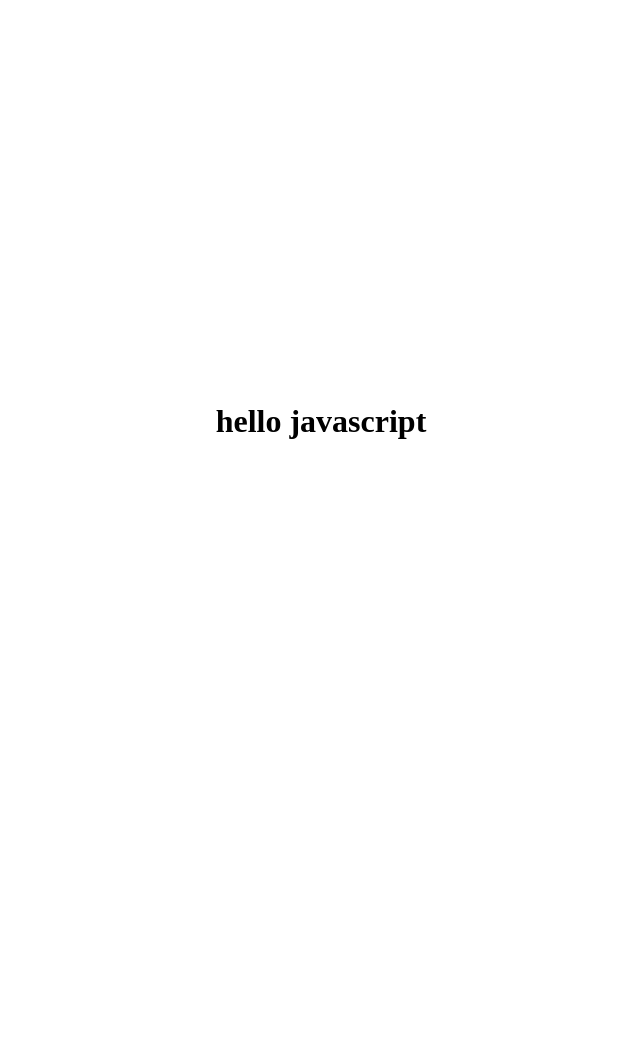
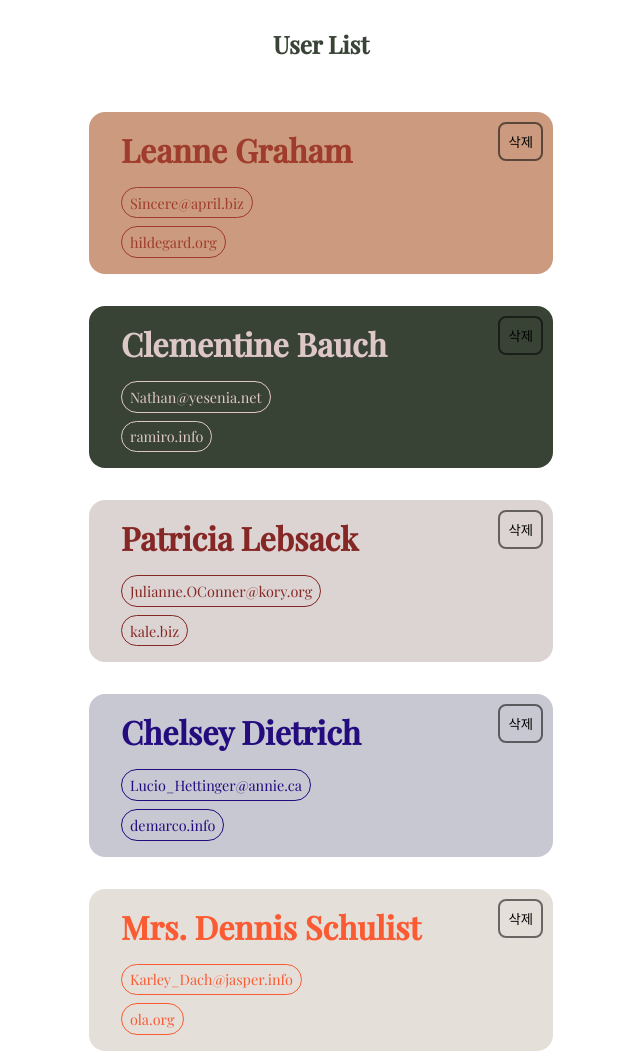
Before and after one commit to pearlKinn/lion-javascript, a website with bundled scripts: page client/index.html in a window 1280 px wide. Shown: the top 1054 px of the page, without its empty margins (319-959 px from the left). Before the commit the page ends 800 px from the top, so only its background shows below. Built offline with nearby package versions, Linux system fonts and the light colour scheme; data requests are answered from the project's data file.

Commit message:
비동기 통신으로 유저 리스트 컨트롤하기

```diff
--- a/client/index.html
+++ b/client/index.html
@@ -4,13 +4,31 @@
   <meta charset="UTF-8" />
   <meta name="viewport" content="width=device-width, initial-scale=1.0" />
   <link rel="stylesheet" href="./style.css" />
+  <script src="https://cdnjs.cloudflare.com/ajax/libs/gsap/3.12.2/gsap.min.js"></script>
   <script src="./main.js" type="module"></script>
   <title>범쌤과 함께하는 자바스크립트</title>
 </head>
 <body>
-  <h1>
-    <span class="first">hello</span>
-    <span class="second">javascript</span>
-  </h1>
+  <div class="user-card-list">
+
+    <h2>User List</h2>
+
+    <div class="user-card-inner">
+
+      <!-- <article class="user-card" data-index="user-1">
+        <h3 class="user-name">kindtiger</h3>
+        <div class="user-resouce-info">
+          <div>
+            <a class="user-email" href="mailto:tiger@euid.dev">tiger@euid.dev</a>
+          </div>
+          <div>
+            <a class="user-website" href="http://tiger.com" target="_blank" rel="noopener noreferer">tiger.com</a>
+          </div>
+        </div>
+        <button class="delete">삭제</button>
+      </article> -->
+    </div>
+
+  </div>
 </body>
 </html>
--- a/client/lib/dom/index.js
+++ b/client/lib/dom/index.js
@@ -4,6 +4,7 @@ export * from './css.js';
 export * from './attr.js';
 export * from './insert.js';
 export * from './getNode.js';
+export * from './userList.js';
 export * from './bindEvent.js';
 export * from './endScroll.js';
 export * from './showAlert.js';
--- /dev/null
+++ b/client/lib/utils/color.js
@@ -0,0 +1,34 @@
+/* global gsap */
+
+export const color = [
+  {background:'#cb9a7f', color:'#9f3c2d'},
+  {background:'#394335', color:'#DEC8C7'},
+  {background:'#DCD3D3', color:'#852825'},
+  {background:'#C7C8D2', color:'#240C7E'},
+  {background:'#E5DFDA', color:'#FA5B32'},
+  {background:'#94B1D5', color:'#951F1D'},
+  {background:'#E69C49', color:'#465342'},
+  {background:'#F3D4CE', color:'#131F53'},
+  {background:'#D4CAC9', color:'#151817'},
+  {background:'#0A0061', color:'#D0CEC7'},
+  {background:'#304741', color:'#DC9949'},
+  {background:'#DBDCCE', color:'#07014E'},
+  {background:'#A6928F', color:'#1B1F76'},
+  {background:'#D09696', color:'#444675'},
+  {background:'#83190B', color:'#E1926F'},
+  {background:'#2C2D2C', color:'#C1B8B7'},
+]
+
+
+
+export function changeColor (target){
+  gsap.utils.toArray(target).forEach((item,index)=>{
+    gsap.set(item,{
+      backgroundColor:color[index].background,
+      color:color[index].color,
+    })
+    gsap.set(item.querySelectorAll('a'),{
+      borderColor:color[index].color,
+    })
+  })
+}
--- a/client/lib/utils/delay.js
+++ b/client/lib/utils/delay.js
@@ -34,7 +34,7 @@ const defaultOptions = {
   errorMessage: '알 수 없는 오류가 발생했습니다.',
 };
 
-function delayP(options) {
+export function delayP(options) {
   let config = { ...defaultOptions };
 
   if (typeof options === 'number') {
--- a/client/lib/utils/index.js
+++ b/client/lib/utils/index.js
@@ -4,5 +4,6 @@ export * from './xhr.js';
 export * from './copy.js';
 export * from './memo.js';
 export * from './pearl.js';
+export * from './color.js';
 export * from './delay.js';
 export * from './typeOf.js';
--- a/client/main.js
+++ b/client/main.js
@@ -1,7 +1,96 @@
-import { pearl, xhr, xhrPromise } from './lib/index.js';
+/* global gsap */
+import {
+  attr,
+  pearl,
+  delayP,
+  changeColor,
+  getNode as $,
+  renderSpinner,
+  clearContents,
+  renderUserCard,
+  renderEmptyCard,
+} from './lib/index.js';
 
-// xhr.get('')
-// console.log(xhrPromise);
-// const data = pearl.get('https://jsonplaceholder.typicode.com/users')
-// console.log(data);
-// console.log(await data);
+// [phase-1]
+// 1. tiger 함수를 사용해서 user를 가져와 주세요.
+// 2. 함수 안으로 넣기
+// 3. 유저 데이터 랜더링
+//      - html template을 만든다.
+//      - 유저 data를 넘겨주기.
+//      - inserLast 사용하기.
+// 4. 함수 분리 하기
+
+
+// [phase-2]
+// 1. 에러가 발생 했을 때
+// 2. empty svg를 생성하고 랜더링 해주세요
+// 3. 함수 분리
+
+
+// [phase-3]
+// json-server 구성
+// data 설계
+// get, delete 통신 localhost
+// delete => 리랜더링(clear,render)
+
+const userCard = $('.user-card');
+const userCardInner = $('.user-card-inner');
+const deleteButton = $('.delete')
+
+async function renderUserList() {
+
+  renderSpinner(userCardInner)
+
+  try { // => 비동기 통신시 필수
+    await delayP();
+
+    gsap.to('.loadingSpinner', {
+      opacity: 0,
+      onComplete() {
+        $('.loadingSpinner').remove()
+      }
+    })
+
+
+    const response = await pearl.get('http://localhost:3000/users'); // response object가 나옴
+    const userData = response.data;
+
+
+    userData.forEach((item) => renderUserCard(userCardInner, item));
+
+    changeColor('.user-card');
+
+    gsap.to('.user-card', {
+      x: 0,
+      opacity: 1,
+      stagger: 0.1, // 위에서 부터 차례대로 나옴
+    })
+
+
+
+  }
+  catch (err) {
+    renderEmptyCard(userCardInner)
+  }
+}
+
+function handleDelete(e) {
+  const button = e.target.closest('button')
+  const article = e.target.closest('article')
+  const userId = attr(article, 'data-index').slice(5)
+  if(!article || !button) return
+  // console.log(userId);
+
+  pearl.delete(`http://localhost:3000/users/${userId}`)
+  .then(()=>{
+    // 컨텐츠 항목 전체 지우기
+    clearContents(userCardInner)
+    renderUserList();
+  })
+  console.log(userId);
+}
+
+renderUserList();
+
+
+userCardInner.addEventListener('click', handleDelete)
--- a/client/style.css
+++ b/client/style.css
@@ -1,15 +1,118 @@
-h1{
+@import url('https://fonts.googleapis.com/css2?family=Playfair+Display:wght@400;500&display=swap');
+
+body {
+  font-family: 'Playfair Display', serif;
+  display: flex;
+  flex-direction: column;
+  align-items: center;
+}
+
+.user-card-list,
+.user-card-inner {
+  display: flex;
+  align-items: center;
+  flex-direction: column;
+  gap: 2rem;
+  /* overflow-x: hidden; */
+  position: relative;
+}
+
+h2 {
+  color: #3a4436;
+}
+
+.loadingSpinner {
+  margin: 0;
+  /* width: ; */
+  /* height: 50%; */
+  text-align: center;
+  font-family: 'Apple SD Gothic Neo', sans-serif;
   position: absolute;
   left: 50%;
-  top: 50%;
-  transform: translate(-50%,-50%);
+  top: 100px;
+  transform: translateX(-50%);
+  min-width: 400px;
+  z-index: 100;
+  background: white;
 }
 
+.loadingSpinner svg {
+  margin-bottom: 2rem !important;
+}
 
-h1 > span{
+.user-card {
+  background: #cb9a7f;
+  padding: 1rem 2rem;
+  border-radius: 1rem;
+  color: #9f3c2d;
+  display: flex;
+  flex-direction: column;
+  max-width: 400px;
+  width: 100%;
+  min-width: 400px;
+  position: relative;
+  transform: translateX(-100px);
+  opacity: 0;
+  /* transition: all 0.3s; */
+}
+
+.empty-user-card {
+  /* width: 100%; */
+  /* border: 1px solid black; */
+  /* background: #dbdbdb; */
+  display: flex;
+  flex-direction: column;
+  justify-content: center;
+  align-items: center;
+  padding: 3rem;
+  border-radius: 10px;
+  font-family: 'Arial', sans-serif;
+}
+
+.user-card:hover,
+.user-card:focus {
+  /* transform: translate(-5px,-5px); */
+  box-shadow: 7px 11px 17px 6px #0000002b;
+}
+
+.user-card > h3 {
+  font-size: 2rem;
+  margin: 0 0 1rem;
+}
+
+.delete {
+  /* background:black; */
+  background: transparent;
+  border-radius: 0.5rem;
+  padding: 0.5rem;
+  position: absolute;
+  right: 10px;
+  top: 10px;
+  border: 2px solid rgba(0, 0, 0, 0.544);
+  color: black;
+  cursor: pointer;
+  transition: all 0.3s;
+}
+
+.delete:hover {
+  color: white;
+  background: black;
+}
+
+.user-card a {
+  color: inherit;
   display: inline-block;
-  transition: all 1s;
-  position: relative;
-  left:0;
-  top:0;
+  border: 1px solid #9f3c2d;
+  border-radius: 1rem;
+  padding: 0.3rem 0.5rem;
+  font-size: 0.9rem;
+  text-decoration: none;
 }
+
+.user-resouce-info > div {
+  margin-bottom: 0.5rem;
+}
+
+.user-resouce-info > div:last-child {
+  margin-bottom: 0;
+}
--- /dev/null
+++ b/server/data/data.json
@@ -0,0 +1,211 @@
+{
+  "users": [
+    {
+      "id": 1,
+      "name": "Leanne Graham",
+      "username": "Bret",
+      "email": "Sincere@april.biz",
+      "address": {
+        "street": "Kulas Light",
+        "suite": "Apt. 556",
+        "city": "Gwenborough",
+        "zipcode": "92998-3874",
+        "geo": {
+          "lat": "-37.3159",
+          "lng": "81.1496"
+        }
+      },
+      "phone": "1-770-736-8031 x56442",
+      "website": "hildegard.org",
+      "company": {
+        "name": "Romaguera-Crona",
+        "catchPhrase": "Multi-layered client-server neural-net",
+        "bs": "harness real-time e-markets"
+      }
+    },
+    {
+      "id": 3,
+      "name": "Clementine Bauch",
+      "username": "Samantha",
+      "email": "Nathan@yesenia.net",
+      "address": {
+        "street": "Douglas Extension",
+        "suite": "Suite 847",
+        "city": "McKenziehaven",
+        "zipcode": "59590-4157",
+        "geo": {
+          "lat": "-68.6102",
+          "lng": "-47.0653"
+        }
+      },
+      "phone": "1-463-123-4447",
+      "website": "ramiro.info",
+      "company": {
+        "name": "Romaguera-Jacobson",
+        "catchPhrase": "Face to face bifurcated interface",
+        "bs": "e-enable strategic applications"
+      }
+    },
+    {
+      "id": 4,
+      "name": "Patricia Lebsack",
+      "username": "Karianne",
+      "email": "Julianne.OConner@kory.org",
+      "address": {
+        "street": "Hoeger Mall",
+        "suite": "Apt. 692",
+        "city": "South Elvis",
+        "zipcode": "53919-4257",
+        "geo": {
+          "lat": "29.4572",
+          "lng": "-164.2990"
+        }
+      },
+      "phone": "493-170-9623 x156",
+      "website": "kale.biz",
+      "company": {
+        "name": "Robel-Corkery",
+        "catchPhrase": "Multi-tiered zero tolerance productivity",
+        "bs": "transition cutting-edge web services"
+      }
+    },
+    {
+      "id": 5,
+      "name": "Chelsey Dietrich",
+      "username": "Kamren",
+      "email": "Lucio_Hettinger@annie.ca",
+      "address": {
+        "street": "Skiles Walks",
+        "suite": "Suite 351",
+        "city": "Roscoeview",
+        "zipcode": "33263",
+        "geo": {
+          "lat": "-31.8129",
+          "lng": "62.5342"
+        }
+      },
+      "phone": "(254)954-1289",
+      "website": "demarco.info",
+      "company": {
+        "name": "Keebler LLC",
+        "catchPhrase": "User-centric fault-tolerant solution",
+        "bs": "revolutionize end-to-end systems"
+      }
+    },
+    {
+      "id": 6,
+      "name": "Mrs. Dennis Schulist",
+      "username": "Leopoldo_Corkery",
+      "email": "Karley_Dach@jasper.info",
+      "address": {
+        "street": "Norberto Crossing",
+        "suite": "Apt. 950",
+        "city": "South Christy",
+        "zipcode": "23505-1337",
+        "geo": {
+          "lat": "-71.4197",
+          "lng": "71.7478"
+        }
+      },
+      "phone": "1-477-935-8478 x6430",
+      "website": "ola.org",
+      "company": {
+        "name": "Considine-Lockman",
+        "catchPhrase": "Synchronised bottom-line interface",
+        "bs": "e-enable innovative applications"
+      }
+    },
+    {
+      "id": 7,
+      "name": "Kurtis Weissnat",
+      "username": "Elwyn.Skiles",
+      "email": "Telly.Hoeger@billy.biz",
+      "address": {
+        "street": "Rex Trail",
+        "suite": "Suite 280",
+        "city": "Howemouth",
+        "zipcode": "58804-1099",
+        "geo": {
+          "lat": "24.8918",
+          "lng": "21.8984"
+        }
+      },
+      "phone": "210.067.6132",
+      "website": "elvis.io",
+      "company": {
+        "name": "Johns Group",
+        "catchPhrase": "Configurable multimedia task-force",
+        "bs": "generate enterprise e-tailers"
+      }
+    },
+    {
+      "id": 8,
+      "name": "Nicholas Runolfsdottir V",
+      "username": "Maxime_Nienow",
+      "email": "Sherwood@rosamond.me",
+      "address": {
+        "street": "Ellsworth Summit",
+        "suite": "Suite 729",
+        "city": "Aliyaview",
+        "zipcode": "45169",
+        "geo": {
+          "lat": "-14.3990",
+          "lng": "-120.7677"
+        }
+      },
+      "phone": "586.493.6943 x140",
+      "website": "jacynthe.com",
+      "company": {
+        "name": "Abernathy Group",
+        "catchPhrase": "Implemented secondary concept",
+        "bs": "e-enable extensible e-tailers"
+      }
+    },
+    {
+      "id": 9,
+      "name": "Glenna Reichert",
+      "username": "Delphine",
+      "email": "Chaim_McDermott@dana.io",
+      "address": {
+        "street": "Dayna Park",
+        "suite": "Suite 449",
+        "city": "Bartholomebury",
+        "zipcode": "76495-3109",
+        "geo": {
+          "lat": "24.6463",
+          "lng": "-168.8889"
+        }
+      },
+      "phone": "(775)976-6794 x41206",
+      "website": "conrad.com",
+      "company": {
+        "name": "Yost and Sons",
+        "catchPhrase": "Switchable contextually-based project",
+        "bs": "aggregate real-time technologies"
+      }
+    },
+    {
+      "id": 10,
+      "name": "Clementina DuBuque",
+      "username": "Moriah.Stanton",
+      "email": "Rey.Padberg@karina.biz",
+      "address": {
+        "street": "Kattie Turnpike",
+        "suite": "Suite 198",
+        "city": "Lebsackbury",
+        "zipcode": "31428-2261",
+        "geo": {
+          "lat": "-38.2386",
+          "lng": "57.2232"
+        }
+      },
+      "phone": "024-648-3804",
+      "website": "ambrose.net",
+      "company": {
+        "name": "Hoeger LLC",
+        "catchPhrase": "Centralized empowering task-force",
+        "bs": "target end-to-end models"
+      }
+    }
+  ]
+}
```
Also changed, not shown: db-1690434282496.json (added, +234 -0 lines), package.json (+5 -2 lines), client/lib/dom/userList.js (added), 1 other file.
